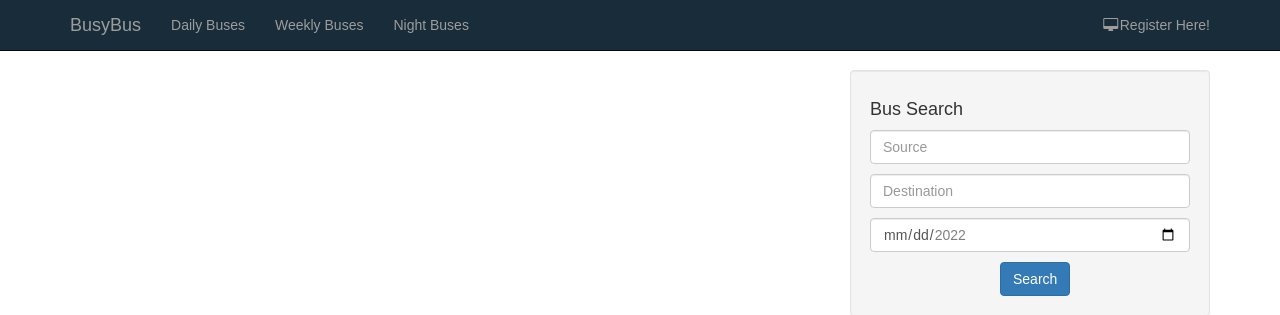
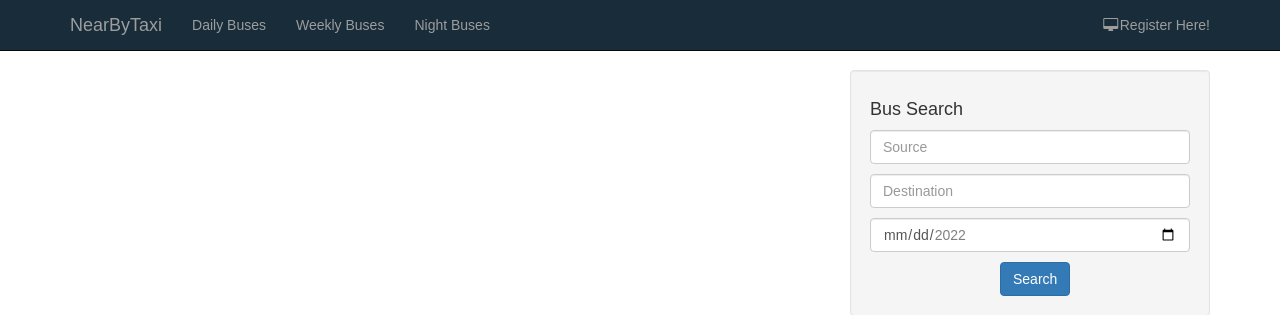
Before and after one commit to mamutalib/NearBy-Taxi, a PHP site: page /index.php in a window 1280 px wide. Shown: the top 315 px of the page. Run offline with PHP 8.4, Linux system fonts and the light colour scheme; data comes from the database, SQL or seed files in the repository; some libraries are stand-ins or nearby versions.

Commit message:
title & negivation name changed

```diff
--- a/includes/header.php
+++ b/includes/header.php
@@ -16,7 +16,7 @@
     <meta name="description" content="">
     <meta name="author" content="">
 
-    <title>Busy Bus - Book Your Bus Ticket Online</title>
+    <title>NearByTaxi - Book Your Taxi From Us</title>
 
     <!-- Bootstrap Core CSS -->
     <link href="css/bootstrap.min.css" rel="stylesheet">
--- a/includes/navigation.php
+++ b/includes/navigation.php
@@ -9,7 +9,7 @@
                     <span class="icon-bar"></span>
                     <span class="icon-bar"></span>
                 </button>
-                <a class="navbar-brand" href="index.php">BusyBus</a>
+                <a class="navbar-brand" href="index.php">NearByTaxi</a>
             </div>
             <!-- Collect the nav links, forms, and other content for toggling -->
             <div class="collapse navbar-collapse" id="bs-example-navbar-collapse-1">
--- a/index.php
+++ b/index.php
@@ -104,5 +104,5 @@
             ?>
         </ul>
 
-
+ <!-- footer -->
 <?php include "includes/footer.php"; ?>
```
Also changed, not shown: README.md (deleted), images/20220506_141319.jpg (added).
